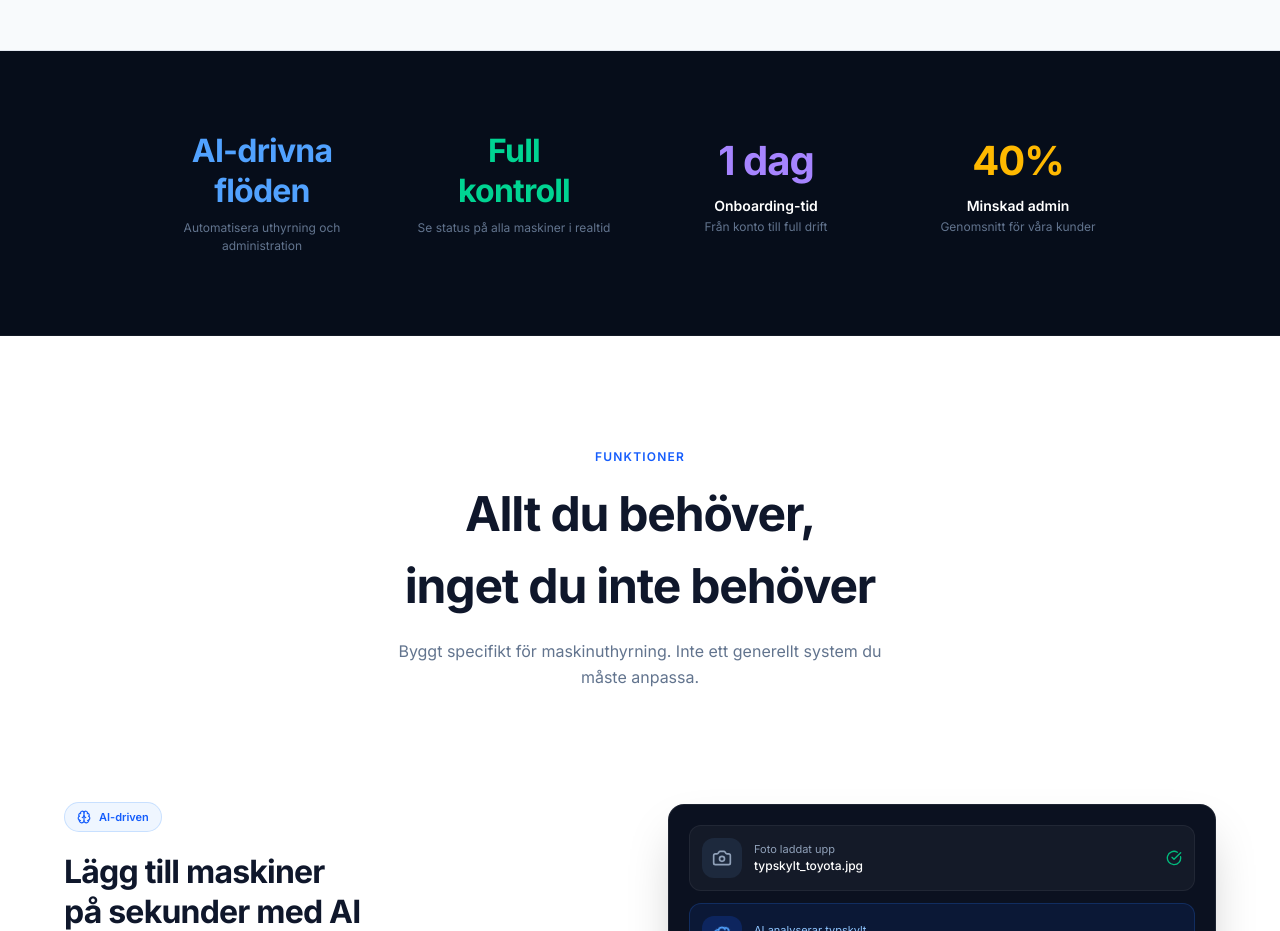
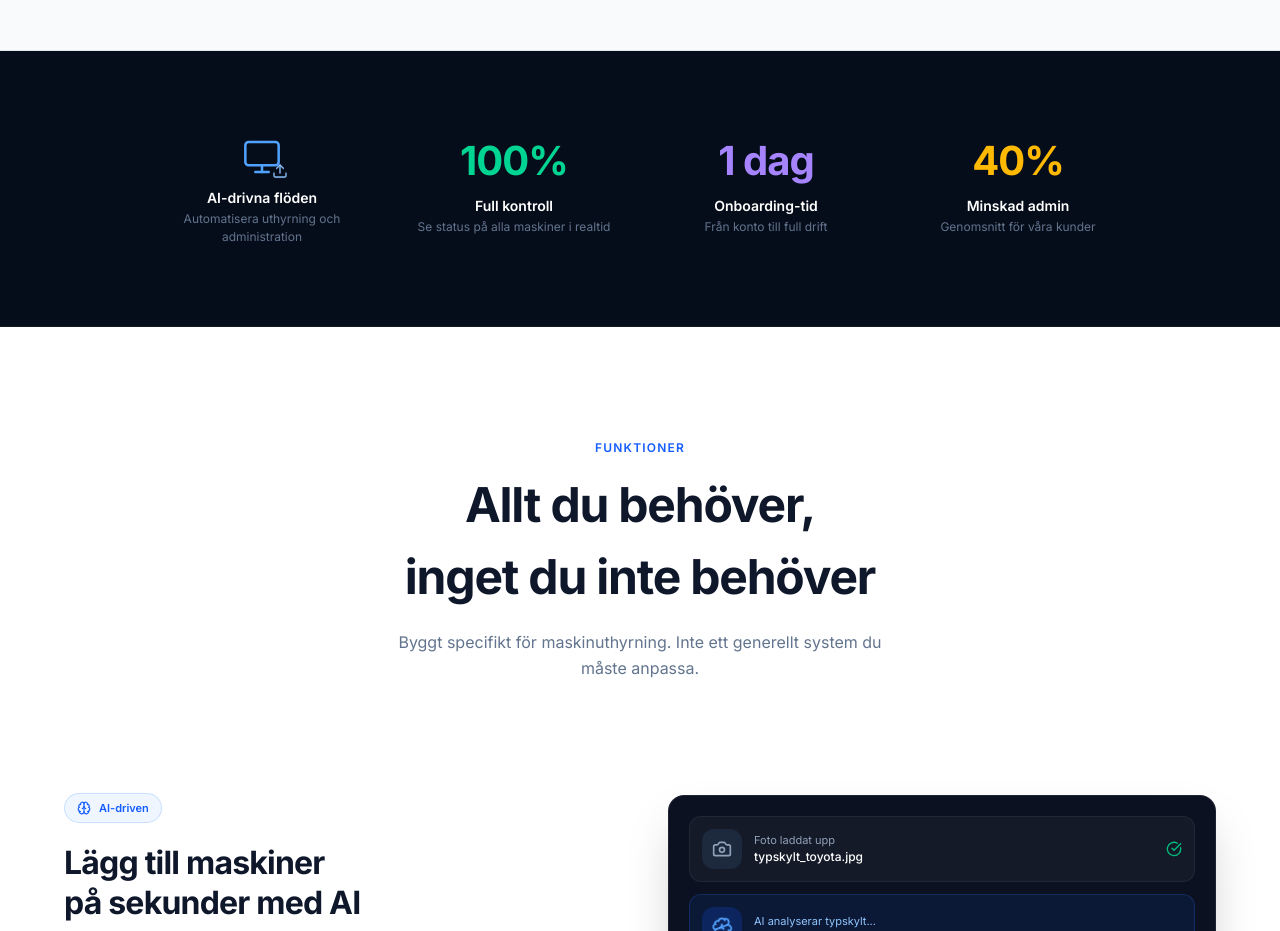
Before and after one commit to DavidWestlundcode/Fleetrent, a Next.js app: page / in a window 1280 px wide. Shown: the part 2120-3051 px from the top of the page. Built offline with nearby package versions, Linux system fonts and the light colour scheme.

Commit message:
Fix stats section: match style, add CountUp 100% and animated monitor icon

```diff
--- a/src/app/page.tsx
+++ b/src/app/page.tsx
@@ -4,7 +4,7 @@ import {
   ArrowRight, Shield, Clock, TrendingUp, Bell, Search,
   LayoutDashboard, FileText, Tag, Star, Activity, ChevronRight,
   Camera, Sparkles, X, Check, Brain, ArrowUpRight, Database,
-  Target, RefreshCw, Cpu,
+  Target, RefreshCw, Cpu, Monitor, Upload,
 } from 'lucide-react';
 import { AnimateIn, CountUp } from '@/components/ui/AnimateIn';
 
@@ -588,12 +588,21 @@ export default function LandingPage() {
         <div className="max-w-5xl mx-auto px-6">
           <div className="grid grid-cols-2 md:grid-cols-4 gap-8">
             <AnimateIn className="text-center" direction="scale">
-              <p className="text-[32px] font-bold tracking-tight text-blue-400 leading-tight">AI-drivna<br />flöden</p>
-              <p className="text-[12px] text-slate-500 mt-2">Automatisera uthyrning och administration</p>
+              <div className="flex items-center justify-center mb-1">
+                <div className="relative inline-flex items-center justify-center w-[52px] h-[52px] text-blue-400">
+                  <Monitor className="w-10 h-10" strokeWidth={1.5} />
+                  <Upload className="absolute bottom-0 right-0 w-4 h-4 text-blue-300 animate-bounce" strokeWidth={2} />
+                </div>
+              </div>
+              <p className="text-[14px] font-semibold text-white mt-1">AI-drivna flöden</p>
+              <p className="text-[12px] text-slate-500 mt-0.5">Automatisera uthyrning och administration</p>
             </AnimateIn>
             <AnimateIn className="text-center" direction="scale">
-              <p className="text-[32px] font-bold tracking-tight text-emerald-400 leading-tight">Full<br />kontroll</p>
-              <p className="text-[12px] text-slate-500 mt-2">Se status på alla maskiner i realtid</p>
+              <p className="text-[40px] font-bold tracking-tight text-emerald-400">
+                <CountUp end={100} suffix="%" />
+              </p>
+              <p className="text-[14px] font-semibold text-white mt-1">Full kontroll</p>
+              <p className="text-[12px] text-slate-500 mt-0.5">Se status på alla maskiner i realtid</p>
             </AnimateIn>
             {[
               { end: 1, suffix: ' dag', label: 'Onboarding-tid', sub: 'Från konto till full drift', color: 'text-violet-400' },
```
